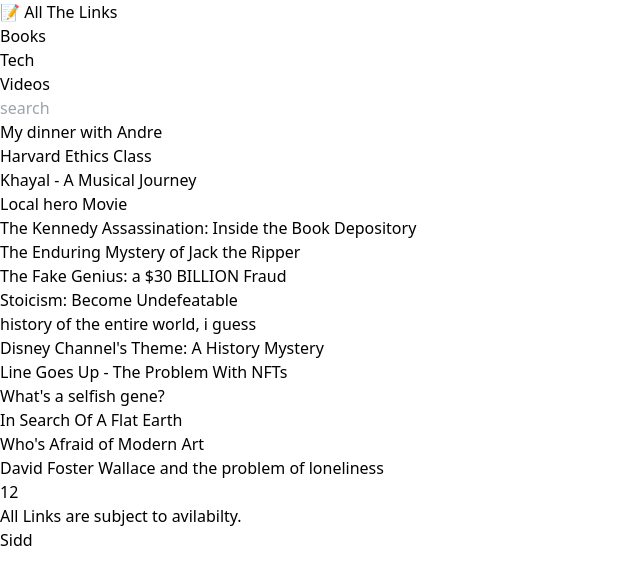
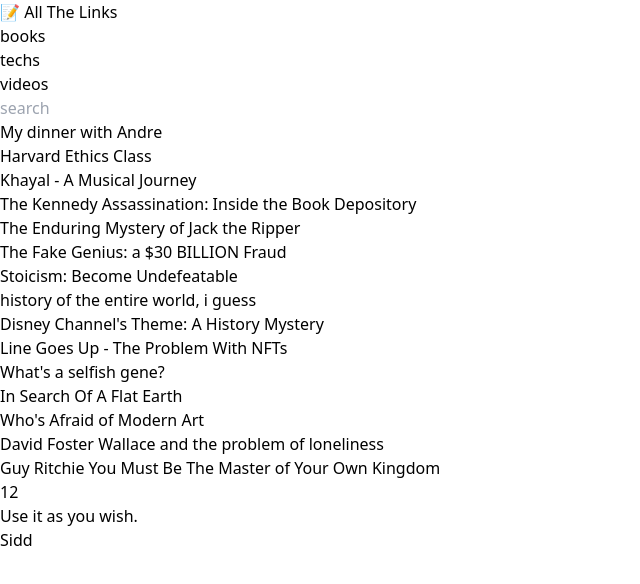
Before and after one commit to Siddharthbadal/AllTheLinks, a Next.js app: page /videos in a window 1280 px wide. Shown: the top 584 px of the page, without its empty margins (0-640 px from the left). Built offline with nearby package versions, Linux system fonts and the light colour scheme.

Commit message:
nav changes and new links

```diff
--- a/package.json
+++ b/package.json
@@ -9,9 +9,10 @@
     "lint": "next lint"
   },
   "dependencies": {
+    "clsx": "^2.1.1",
+    "next": "15.0.3",
     "react": "19.0.0-rc-66855b96-20241106",
-    "react-dom": "19.0.0-rc-66855b96-20241106",
-    "next": "15.0.3"
+    "react-dom": "19.0.0-rc-66855b96-20241106"
   },
   "devDependencies": {
     "postcss": "^8",
--- a/src/app/books/page.jsx
+++ b/src/app/books/page.jsx
@@ -1,9 +1,11 @@
 import MyPDFs from "../components/MyPDFs";
 import pdflinks from "../../data/links.js"
+import SectionHeading from "../components/SectionHeading";
 
 export default function BooksPage() {
   return (
     <div>
+
         <MyPDFs alllinks={pdflinks} linkType={''}/>
     </div>
   )
--- a/src/app/components/Footer.jsx
+++ b/src/app/components/Footer.jsx
@@ -5,7 +5,7 @@
 export default function Footer() {
   return (
             <footer className="border-t-8 w-full mb-1">
-                    <p className="text-center text-xs text-gray-600">All Links are subject to avilabilty. </p>
+                    <p className="text-center text-xs text-gray-600">Use it as you wish. </p>
                     <h5 className="text-sm text-center font-semibold mb-1  text-gray-600">
                         <Link className="hover:font-bold text-sm" href="https://www.linkedin.com/in/siddharthbadal/">Sidd</Link>
                     </h5>
--- a/src/app/components/MyPDFs.jsx
+++ b/src/app/components/MyPDFs.jsx
@@ -47,26 +47,7 @@
               <span className="capitalize">
                   {pl.title}
               </span>
-              <span>
-                    {
-                          pl.type == "Youtube"
-                          ?
-                          <h2 className="text-red-800 font-semibold ">
-                            {pl.type}
-                          </h2>
-                          : ''
-                          // (pl.type == "Book" ?
-                          //   <h2 className="text-green-800 font-semibold">
-                          //     {pl.type}
-                          //   </h2>
-                          //   :
-                          //   <h2 className="text-gray-800 font-semibold">
-                          //     {pl.type}
-                          //   </h2>
-                          // )
 
-                    }
-                   </span>
                    </div>
           </Link>
             :
@@ -75,26 +56,6 @@
               <span className="capitalize">
                   {pl.title}
               </span>
-              <span>
-                    {
-                          pl.type == "Youtube"
-                          ?
-                          <h2 className="text-red-800 font-semibold ">
-                            {pl.type}
-                          </h2>
-                          : ''
-                          // (pl.type == "Book" ?
-                          //   <h2 className="text-green-800 font-semibold">
-                          //     {pl.type}
-                          //   </h2>
-                          //   :
-                          //   <h2 className="text-gray-800 font-semibold">
-                          //     {pl.type}
-                          //   </h2>
-                          // )
-
-                    }
-                   </span>
                    </div>
           </Link>
             )
@@ -103,7 +64,7 @@
 
         <div className="text-center mt-4 border-t-8">
                         <Pagination totalLinks={links.length} linksPerPage={linksPerPage} setCurrentPage={setCurrentPage} currentPage={{currentPage}} />
-                  </div>
+        </div>
 
     </div>
 
--- a/src/app/components/Navbar.jsx
+++ b/src/app/components/Navbar.jsx
@@ -1,6 +1,12 @@
+"use client"
+
 import Link from "next/link"
+import { useState } from "react"
+import { navlinks } from "@/data/navlinks"
+import clsx from "clsx";
 
 export default function Navbar() {
+  const [activeSection, setActiveSection] = useState('Books')
   return (
 
 
@@ -10,24 +16,24 @@
       <Link href="/">📝 All The Links</Link>
     </h1>
       <ul className="font-medium flex flex-row justify-center items-stretch gap-8 lg:p-4 md:p-0 mt-2 rounded-lg  lg:flex-row text-gray-600">
-        <li>
-          <Link href="/books"
-            className=" underline block py-2 px-3 text-gray-600 rounded  hover:bg-gray-100 lg:hover:bg-gray-100 tracking-widest" aria-current="page">
-              Books
-          </Link>
-        </li>
-        <li>
-          <Link href="/techs"
-            className="underline tracking-widest block py-2 px-3 text-gray-900 rounded hover:bg-gray-100 lg:hover:bg-gray-100  md:border-0 ">
-                Tech
-          </Link>
-        </li>
-        <li>
-          <Link href="/videos"
-            className="underline tracking-widest block py-2 px-3 text-gray-900 rounded hover:bg-gray-100 lg:hover:bg-gray-100 md:border-0 ">
-                Videos
-          </Link>
-        </li>
+        {navlinks.map((link)=>(
+            <li key={link.hash}>
+              <Link href={link.name}
+                className={clsx("text-xl underline block py-2 px-2 text-gray-600 rounded  hover:bg-gray-100 lg:hover:bg-zinc-100 tracking-widest capitalize",{" text-gray-950 font-semibold bg-zinc-200 mb-2": activeSection === link.name})}
+                aria-current="page"
+                onClick={()=>setActiveSection(link.name)}>
+                  {link.name}
+
+                  {
+                         link.name === activeSection && (
+                              <span className="bg-gray-800"
+                              ></span>
+                            )
+                    }
+              </Link>
+            </li>
+      ))}
+
 
       </ul>
     </div>
--- /dev/null
+++ b/src/app/components/SectionHeading.jsx
@@ -0,0 +1,10 @@
+import React from 'react'
+
+export default function SectionHeading({ children }) {
+  return (
+
+    <h2 className='text-2xl text-center mx-auto mt-2 mb-2'>
+        {children}
+    </h2>
+  )
+}
--- a/src/app/layout.js
+++ b/src/app/layout.js
@@ -26,7 +26,7 @@
       <body
         className={`${geistSans.variable} ${geistMono.variable} antialiased`}
       >
-        <div className="lg:max-w-[900px] lg:px-16 lg:bg-zinc-50 mx-auto py-8 shadow-xl min-h-screen flex flex-col px-8">
+        <div className="lg:max-w-[900px]  min-h-screen lg:px-16 lg:bg-zinc-50 mx-auto py-8 shadow-xl flex flex-col px-8">
               <Navbar  />
               <div className="flex-auto">
                   {children}
--- a/src/app/techs/page.jsx
+++ b/src/app/techs/page.jsx
@@ -1,11 +1,12 @@
 import MyPDFs from "../components/MyPDFs";
 import techpdflinks from "@/data/techpdflinks.js"
+import SectionHeading from "../components/SectionHeading";
 
 
 export default function page() {
   return (
     <div>
-        {/* <TechNav  /> */}
+
         <MyPDFs alllinks={techpdflinks} linkType=''/>
     </div>
   )
--- a/src/app/videos/page.jsx
+++ b/src/app/videos/page.jsx
@@ -1,9 +1,11 @@
 import MyPDFs from "../components/MyPDFs";
 import videos from "../../data/videos.js"
+import SectionHeading from "../components/SectionHeading";
 
 export default function VideosPage() {
   return (
     <div>
+
         <MyPDFs alllinks={videos} linkType={''}/>
     </div>
   )
--- /dev/null
+++ b/src/data/navlinks.js
@@ -0,0 +1,15 @@
+export const navlinks = [
+    {
+      name: "books",
+      hash: "#books",
+    },
+    {
+      name: "techs",
+      hash: "#Tech",
+    },
+    {
+      name: "videos",
+      hash: "#videos",
+    },
+
+  ]
--- a/src/data/videos.js
+++ b/src/data/videos.js
@@ -14,11 +14,7 @@
         "type": "",
         "title":"Khayal - A Musical Journey"
     },
-    {
-        "link": "https://www.youtube.com/watch?v=pZ4taEgxplg",
-        "type": "",
-        "title":"Local hero Movie"
-    },
+
     {
         "link": "https://www.youtube.com/watch?v=5u7euN1HTuU",
         "type": "",
@@ -80,11 +76,7 @@
         "type": "",
         "title":"Guy Ritchie You Must Be The Master of Your Own Kingdom"
     },
-    {
-        "link": "https://www.youtube.com/watch?v=RnGvWTRQ9j4",
-        "type": "",
-        "title":"Everyday Virtue | Paterson & David Foster Wallace"
-    },
+
     {
         "link": "https://www.youtube.com/watch?v=xYemnKEKx0c",
         "type": "",
@@ -113,8 +105,16 @@
         "link":"https://www.youtube.com/playlist?list=PL0o_zxa4K1BVsziIRdfv4Hl4UIqDZhXWV",
         "type": "",
         "title": "Complete Statistics"
-
+    },
+	{
+        "link":"https://www.youtube.com/watch?v=NrMINC5xjMs",
+        "type": "",
+        "title": "The Mirror by Andrey Tarkovsky"
+    },
+	{
+        "link":"https://www.youtube.com/watch?v=25LUF8GmbFU",
+        "type": "",
+        "title": "MIT Educated Neurosurgeon's story"
     },
 
-
 ]
```
Also changed, not shown: src/app/page.js (+7 -12 lines), 1 other file (tests, documents, lock files or other folders).
